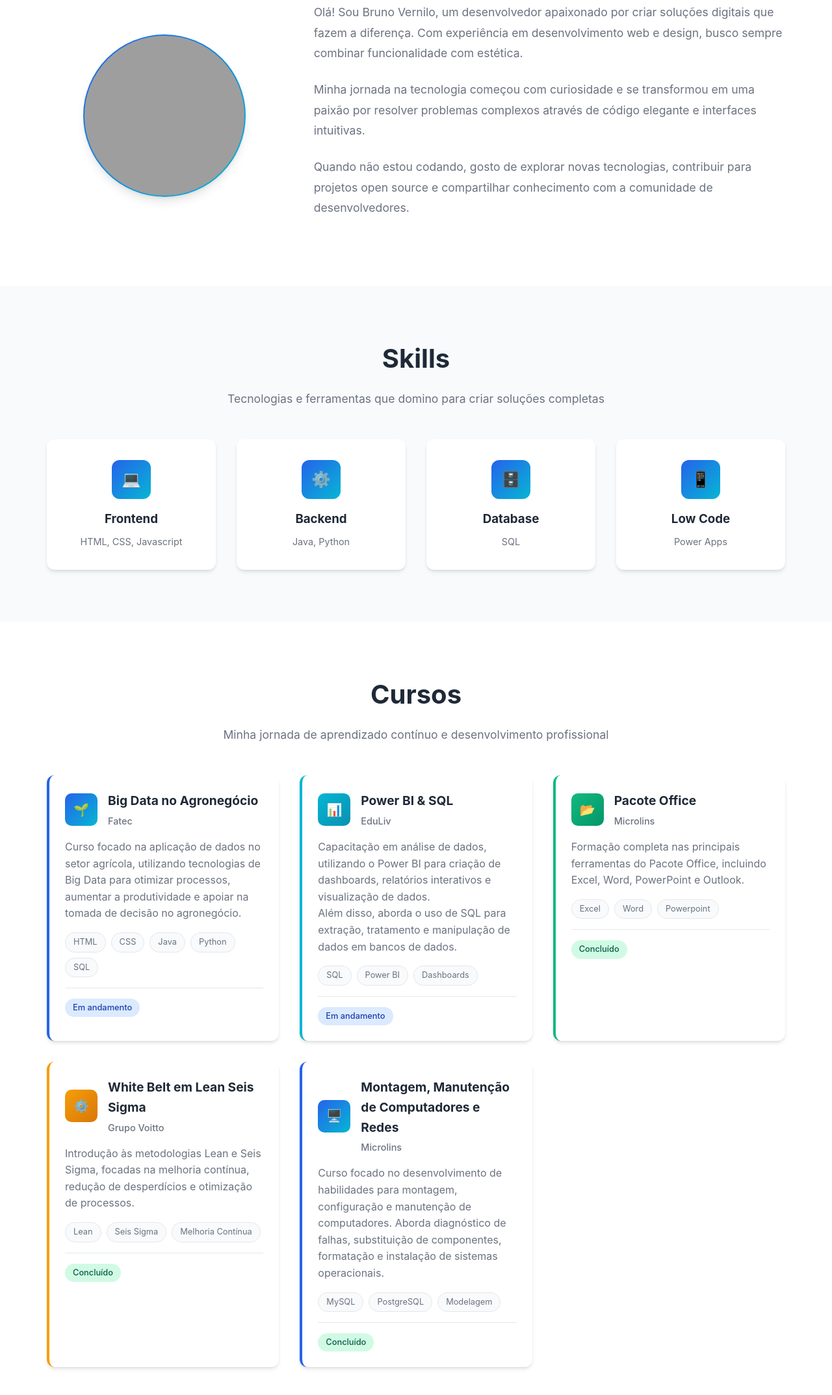
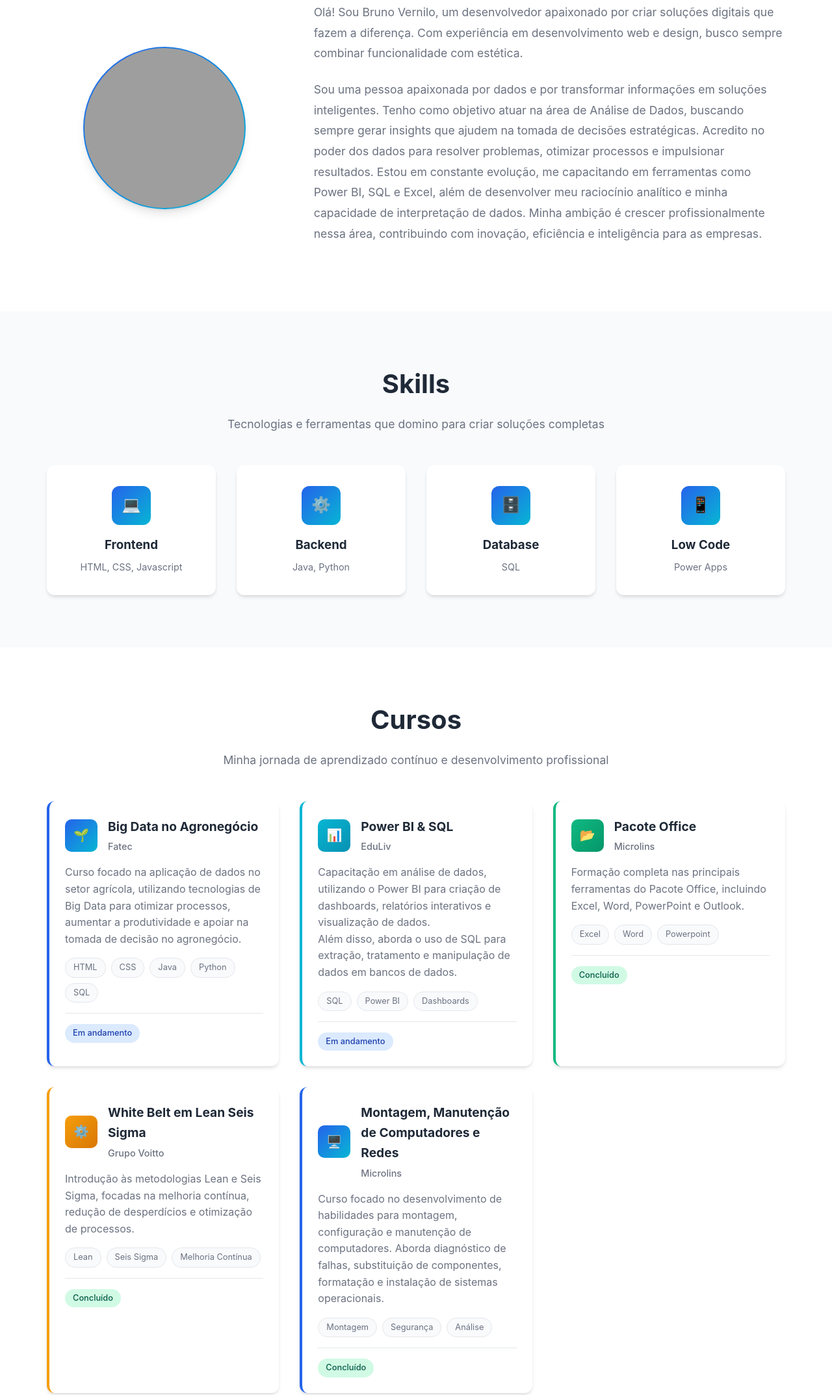
Before and after one commit to BrunoVernilo/Portfolio, a plain HTML site: page index.html in a window 1280 px wide. Shown: the part 1033-3180 px from the top of the page at 65% size. Drawn offline with Linux system fonts and the light colour scheme; grey boxes are pictures that could not be loaded.

Commit message:
Update index.html

```diff
--- a/index.html
+++ b/index.html
@@ -55,12 +55,7 @@
               com estética.
             </p>
             <p>
-              Minha jornada na tecnologia começou com curiosidade e se transformou em uma paixão por resolver
-              problemas complexos através de código elegante e interfaces intuitivas.
-            </p>
-            <p>
-              Quando não estou codando, gosto de explorar novas tecnologias, contribuir para projetos open
-              source e compartilhar conhecimento com a comunidade de desenvolvedores.
+              Sou uma pessoa apaixonada por dados e por transformar informações em soluções inteligentes. Tenho como objetivo atuar na área de Análise de Dados, buscando sempre gerar insights que ajudem na tomada de decisões estratégicas. Acredito no poder dos dados para resolver problemas, otimizar processos e impulsionar resultados. Estou em constante evolução, me capacitando em ferramentas como Power BI, SQL e Excel, além de desenvolver meu raciocínio analítico e minha capacidade de interpretação de dados. Minha ambição é crescer profissionalmente nessa área, contribuindo com inovação, eficiência e inteligência para as empresas.
             </p>
           </div>
         </div>
@@ -226,9 +221,9 @@
                 instalação de sistemas operacionais.
               </p>
               <div class="course-skills">
-                <span class="skill-tag">MySQL</span>
-                <span class="skill-tag">PostgreSQL</span>
-                <span class="skill-tag">Modelagem</span>
+                <span class="skill-tag">Montagem</span>
+                <span class="skill-tag">Segurança</span>
+                <span class="skill-tag">Análise</span>
               </div>
               <div class="course-meta">
                 <div class="course-status">
```
